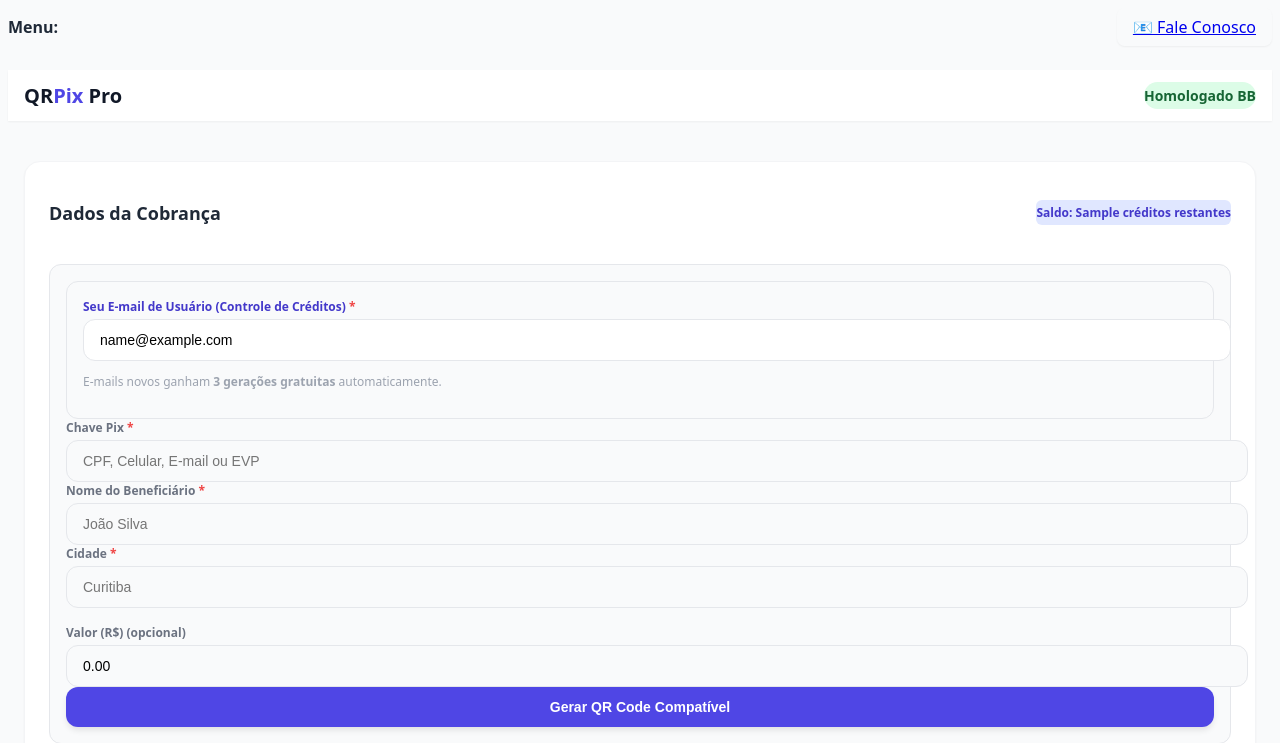
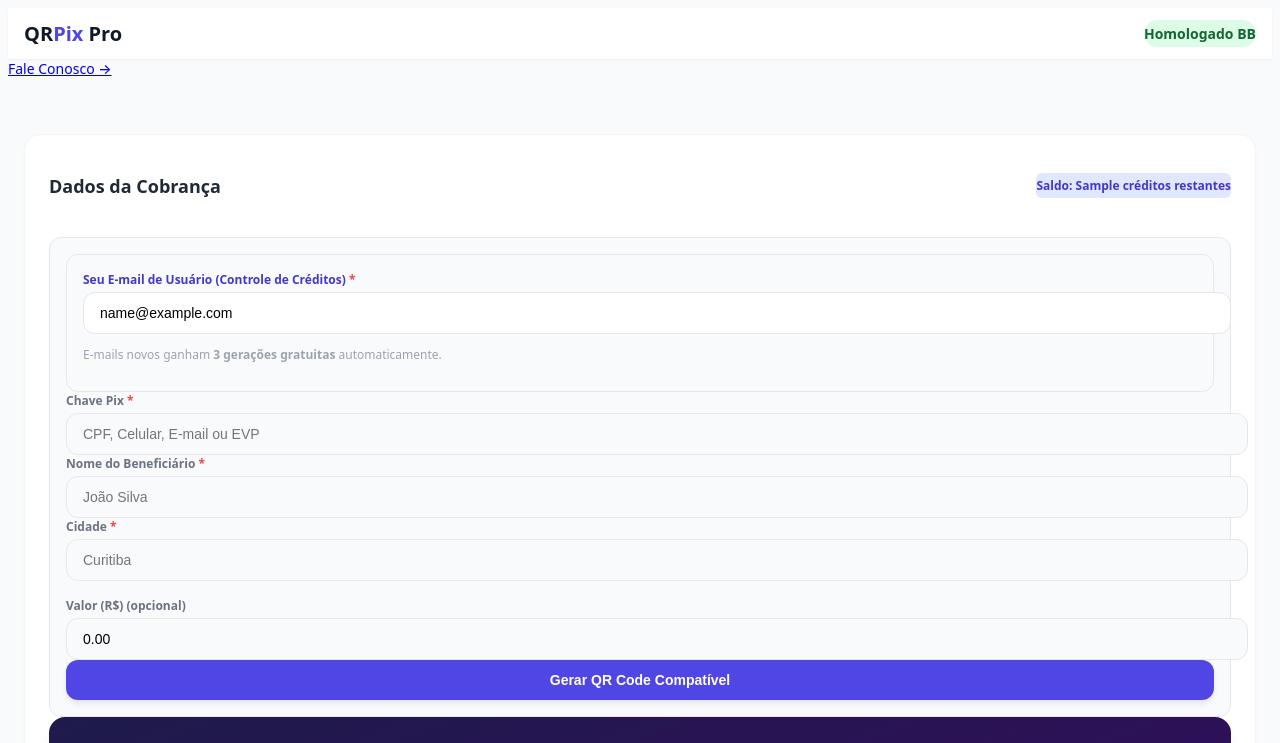
Before and after one commit to Clever1404/meu-projeto-qrcode, a FastAPI app: template templates/index.html in a window 1280 px wide. Shown: the top 743 px of the page. Run offline with FastAPI, Linux system fonts and the light colour scheme; the template is opened without the code that fills it: most values are stand-ins (such as "Sample title", 1, 10 or a date in 2020).

Commit message:
Add files via upload

```diff
--- a/templates/index.html
+++ b/templates/index.html
@@ -175,14 +175,6 @@
 <body class="bg-gray-50 text-gray-800 font-sans">
 
 
-   <!-- BARRA DE NAVEGAÇÃO SUPERIOR -->
-    <div class="max-w-2xl mx-auto flex justify-between items-center mb-6 px-2">
-        <span class="text-gray-600 font-bold">Menu:</span>
-        <a href="/contato" class="flex items-center gap-1 bg-blue-100 text-blue-700 font-semibold px-4 py-2 rounded-lg hover:bg-blue-200 transition shadow-sm">
-            📧 Fale Conosco
-        </a>
-    </div>
-
     <!-- Estrutura Oculta do Pop-up Customizado -->
     <div id="custom-popup">
         <span style="font-size: 1.2rem;">✓</span>
@@ -195,6 +187,12 @@
         </div>
         <span class="text-sm bg-green-100 text-green-800 px-3 py-1 rounded-full font-bold">Homologado BB</span>
     </nav>
+
+       <!-- Adicione isso logo abaixo da tag <div class="max-w-2xl mx-auto bg-white p-6 rounded-lg shadow-md"> -->
+    <div class="flex justify-end mb-4">
+        <a href="/contato" class="text-sm text-blue-600 hover:underline font-medium">Fale Conosco →</a>
+    </div>
+
 
     <main class="max-w-5xl mx-auto px-4 py-10">
 
```
